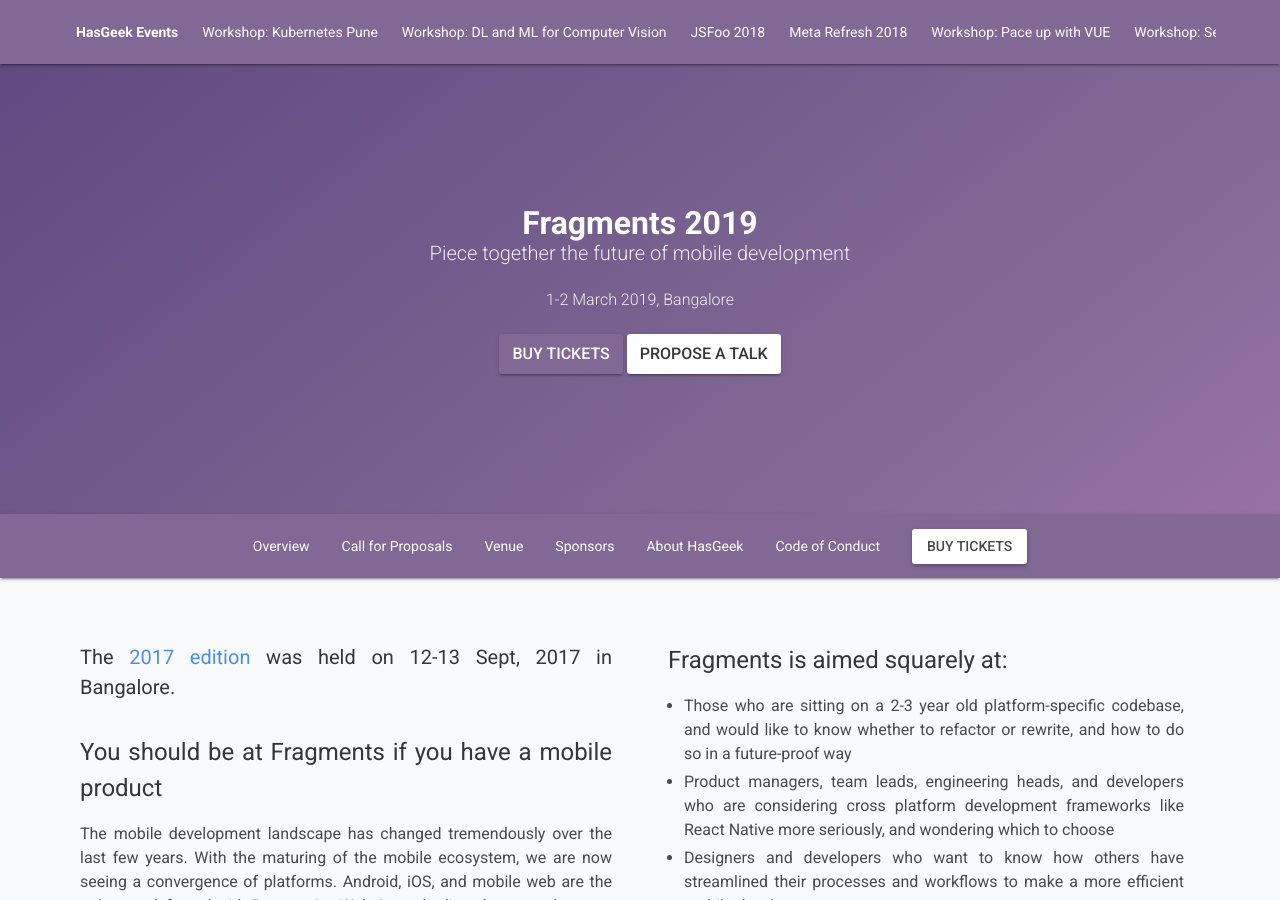
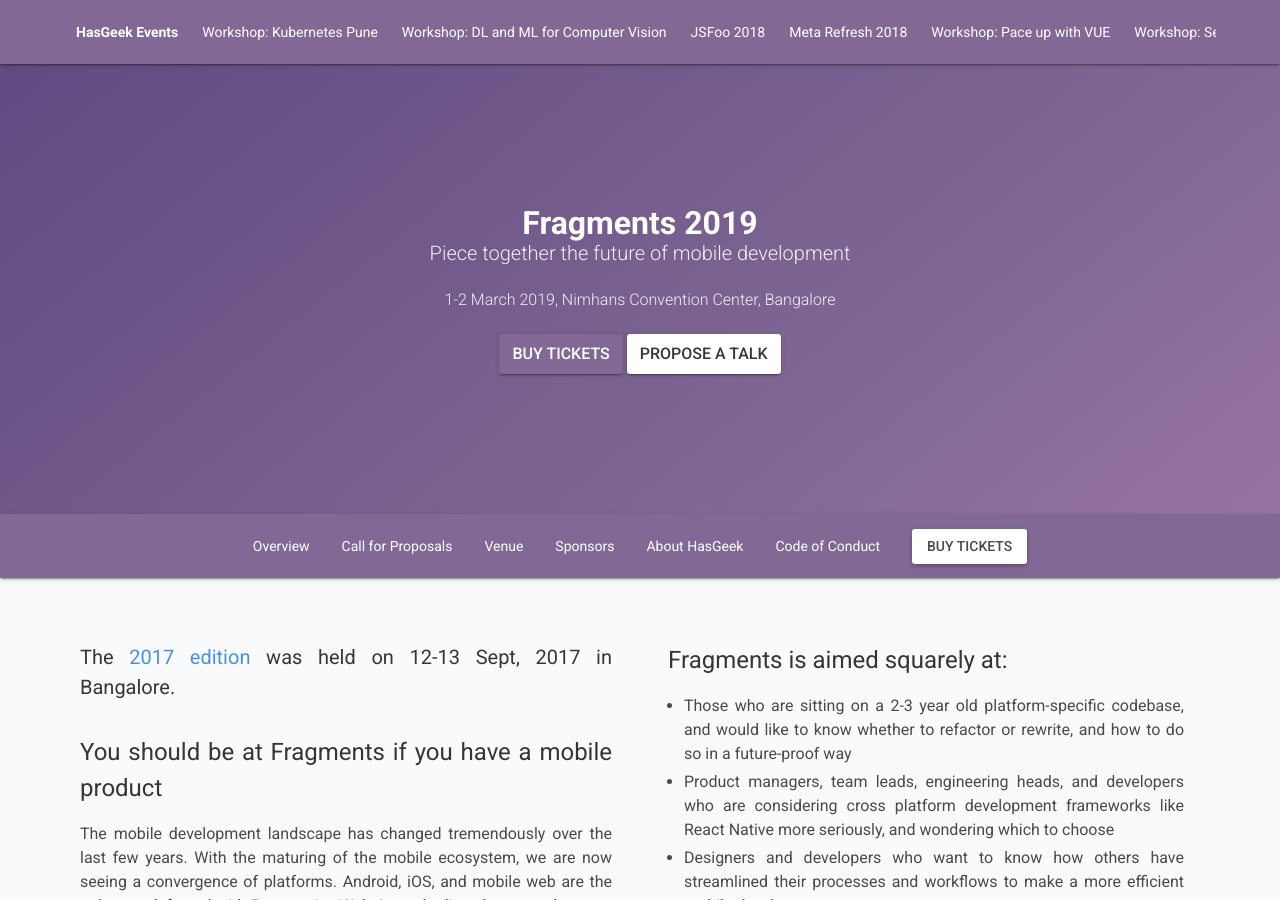
Before and after one commit to hasgeek/events, a Jekyll site: the page built from _fragments_events/2019.md, in a window 1280 px wide and 900 px high. Built offline with Jekyll 4.4.1, drawn with Linux system fonts in a browser that asks for light colours.

Commit message:
Updated the venue (#992)

```diff
--- a/_fragments_events/2019.md
+++ b/_fragments_events/2019.md
@@ -2,7 +2,7 @@
 layout: event
 title: Fragments 2019
 subtitle: "Piece together the future of mobile development"
-datelocation: "1-2 March 2019, Bangalore"
+datelocation: "1-2 March 2019, Nimhans Convention Center, Bangalore"
 city: Bangalore
 start_time: 2019-03-01
 end_time: 2019-03-02
```
